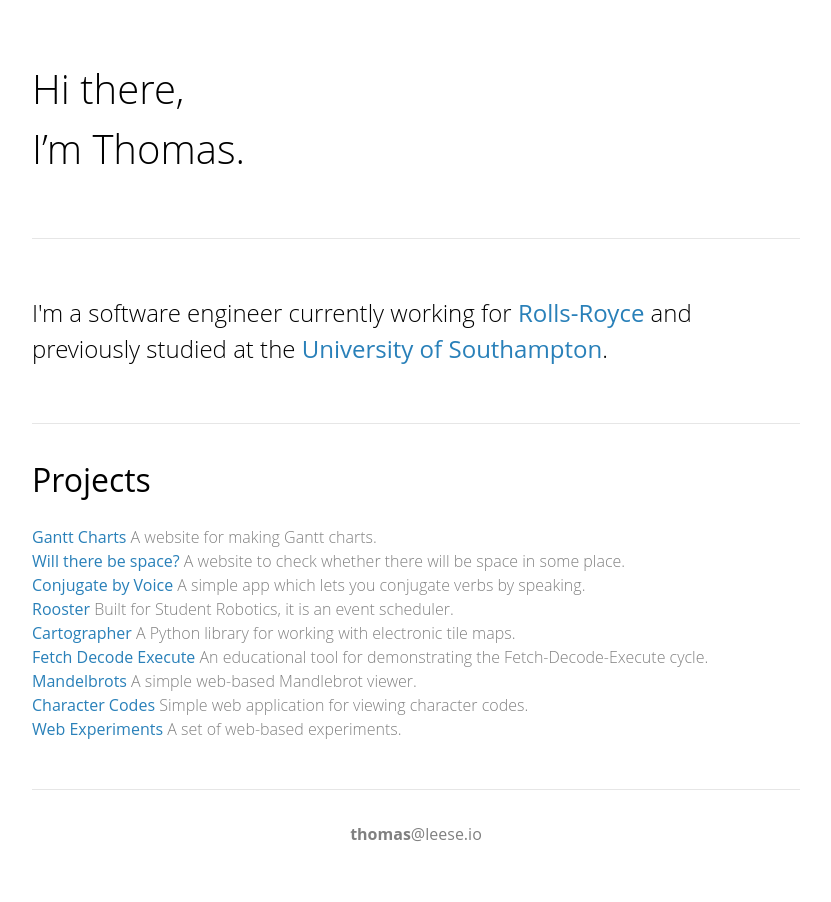
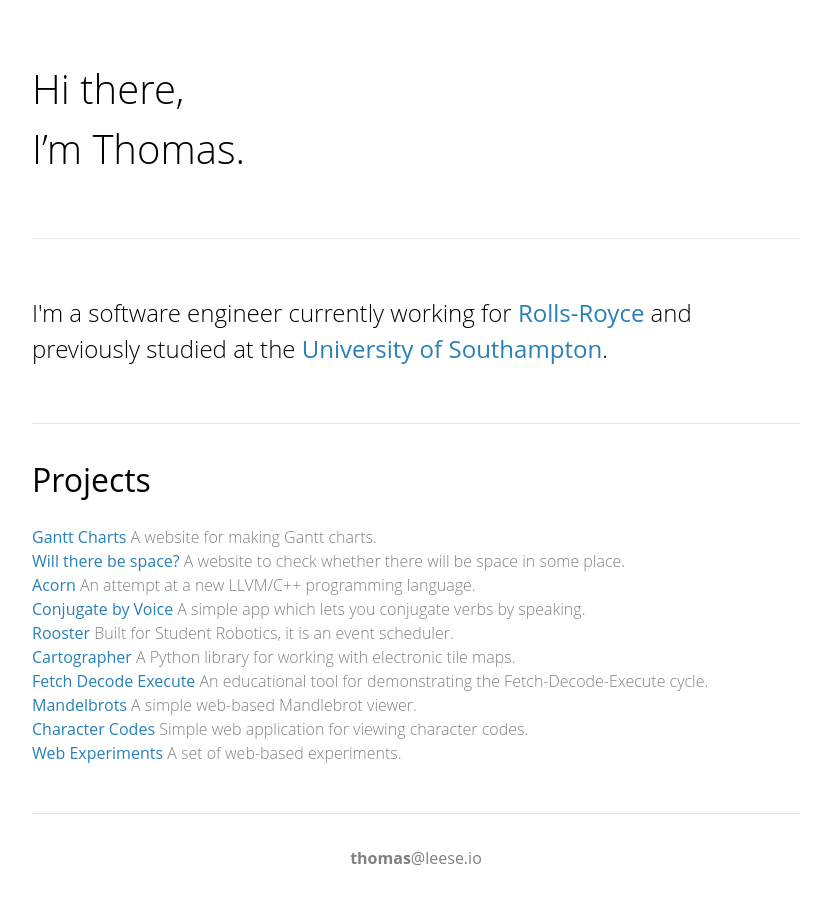
Before and after one commit to thomasleese/thomasleese.github.io, a Jekyll site: the page built from index.html, in a window 1280 px wide. Shown: the whole page, without its empty margins (224-1055 px from the left). Built offline with Jekyll 4.4.1, drawn with Linux system fonts in a browser that asks for light colours; some web fonts are replaced.

Commit message:
Add Acorn to projects

```diff
--- a/_data/projects.yml
+++ b/_data/projects.yml
@@ -5,6 +5,10 @@
 - title: Will there be space?
   url: https://will-there-be.space/
   description: A website to check whether there will be space in some place.
+
+- title: Acorn
+  url: https://github.com/thomasleese/acorn
+  description: An attempt at a new LLVM/C++ programming language.
 
 - title: Conjugate by Voice
   url: https://github.com/thomasleese/conjugate-by-voice
```
